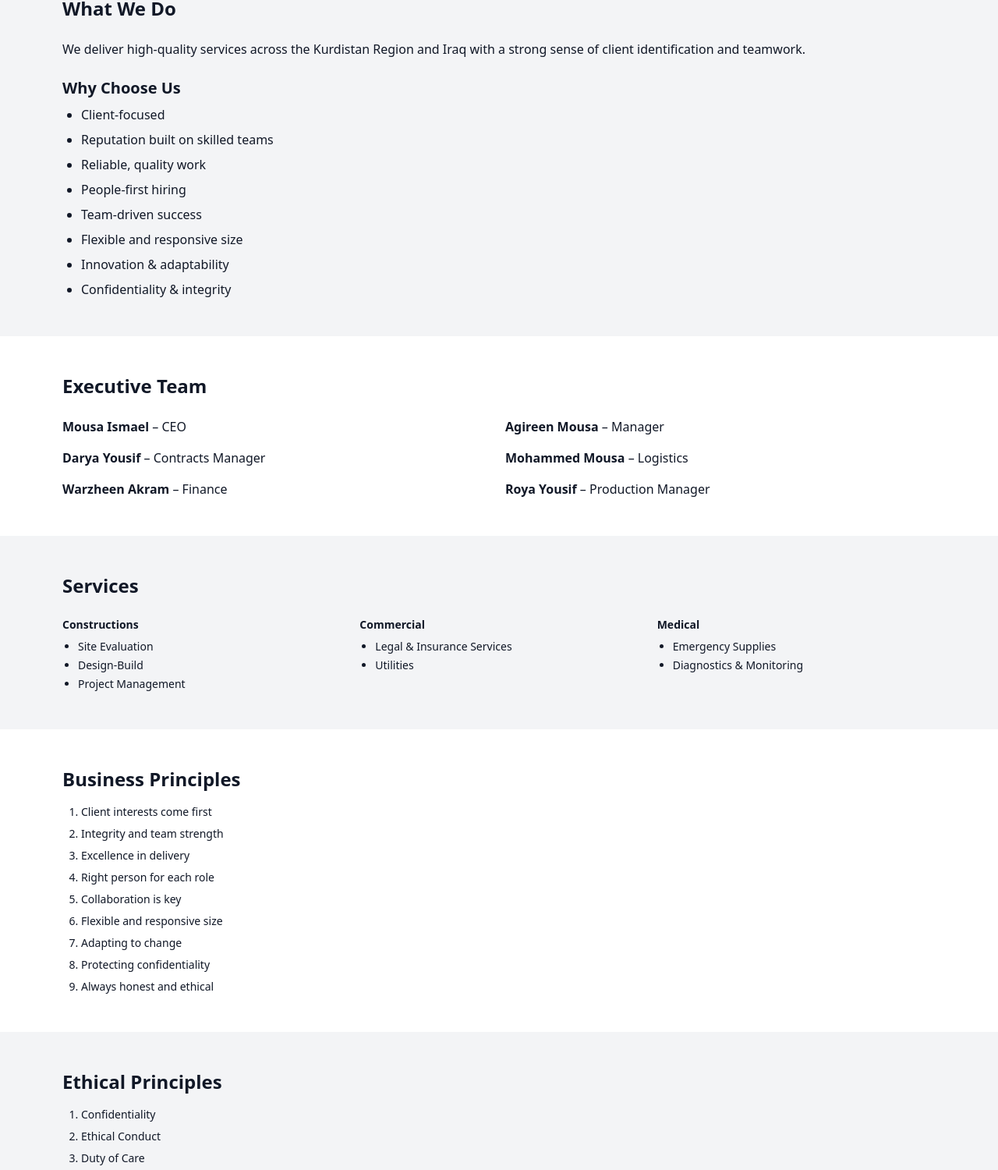
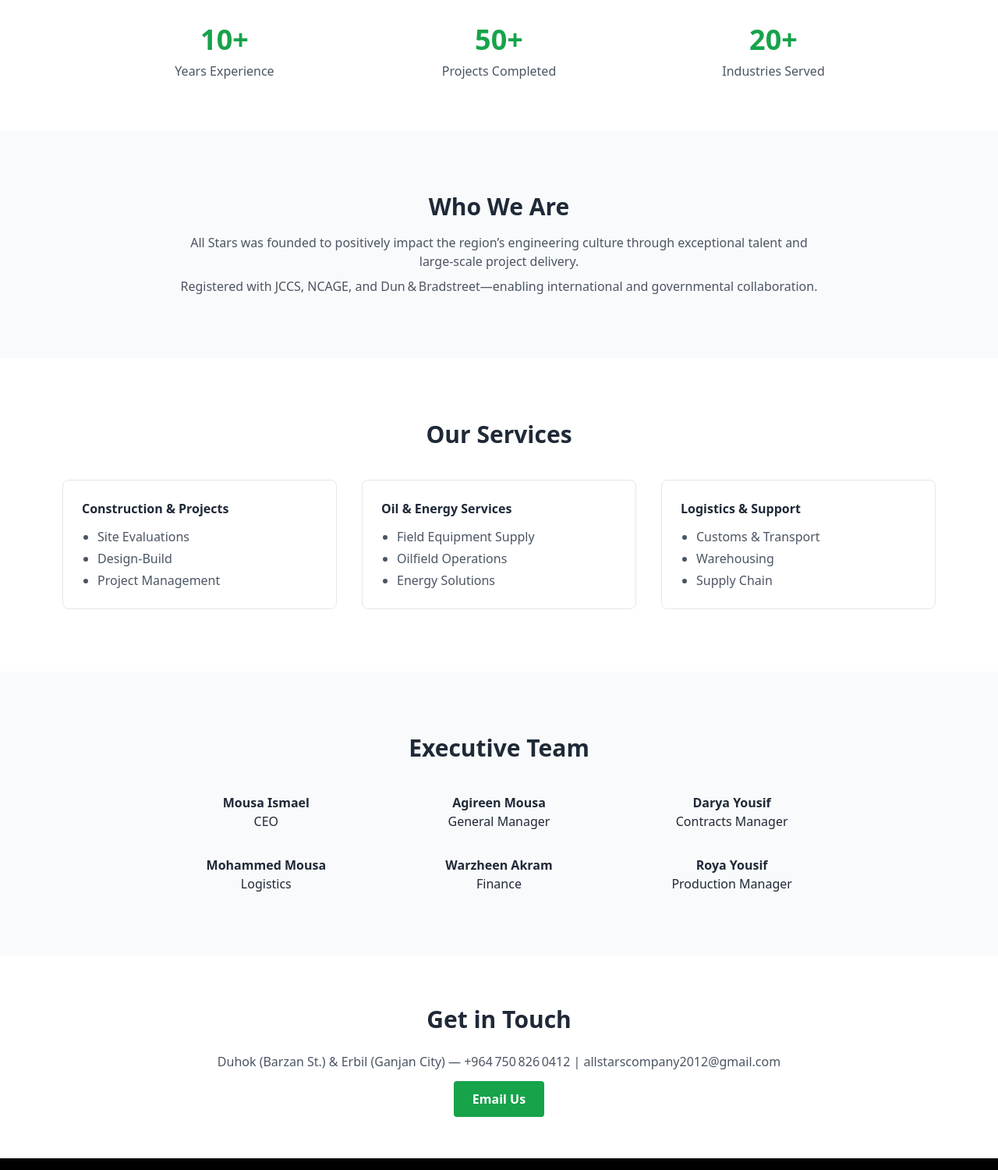
Before and after one commit to rondikmousa/allstars, a plain HTML site: page index.html in a window 1280 px wide. Shown: the part 833-2333 px from the top of the page at 78% size. Drawn offline with nearby package versions, Linux system fonts and the light colour scheme.

Commit message:
Update index.html

```diff
--- a/index.html
+++ b/index.html
@@ -3,151 +3,130 @@
 <head>
 <meta charset="UTF-8" />
 <meta name="viewport" content="width=device-width, initial-scale=1.0" />
-<title>All Stars Company</title>
+<title>All Stars Engineering Solutions</title>
 <script src="https://cdn.tailwindcss.com"></script>
 </head>
-<body class="bg-gray-50 text-gray-900">
+<body class="font-sans antialiased text-gray-800">
 
-<header class="bg-black text-white p-6">
-<div class="flex items-center justify-center space-x-4">
-<img src="allstars.png" alt="All Stars Logo" class="h-12 w-auto">
-<h1 class="text-3xl font-bold">KRG IRAQ ENGINEERING SOLUTIONS</h1>
+<!-- Hero Section -->
+<header class="relative h-screen bg-cover bg-center" style="background-image:url('allstars-hero.jpg');">
+<div class="absolute inset-0 bg-black bg-opacity-50"></div>
+<nav class="relative z-10 flex justify-between items-center p-8">
+<img src="allstars.png" alt="Logo" class="h-12">
+<ul class="space-x-8 hidden md:flex">
+<li><a href="#about" class="text-white hover:text-gray-300">About</a></li>
+<li><a href="#services" class="text-white hover:text-gray-300">Services</a></li>
+<li><a href="#team" class="text-white hover:text-gray-300">Team</a></li>
+<li><a href="#contact" class="text-white hover:text-gray-300">Contact</a></li>
+</ul>
+</nav>
+<div class="relative z-10 flex flex-col items-center justify-center h-full text-center px-4">
+<h1 class="text-4xl md:text-6xl text-white font-bold">Engineering Excellence<br />Across Kurdistan & Iraq</h1>
+<p class="mt-4 text-lg md:text-2xl text-gray-200 max-w-2xl">
+Delivering safe, reliable, and sustainable solutions across energy, construction, and more.
+</p>
+<a href="#services" class="mt-8 px-6 py-3 bg-green-600 text-white font-semibold rounded hover:bg-green-700">
+Explore Our Services
+</a>
 </div>
 </header>
 
-<section class="py-10 text-center">
-<h2 class="text-xl font-semibold uppercase tracking-widest text-gray-700">Sectors</h2>
-<p class="mt-4 text-gray-600 max-w-4xl mx-auto">
-DESIGN & CONSTRUCTION | ENERGY | FOOD & BEVERAGE | MEDIA | TECHNOLOGY & DIGITAL | WATER | SPORT | MANUFACTURING | FINANCIAL SERVICES | HEALTH | TOURISM
-</p>
-</section>
-
-<section class="bg-white py-12 px-6 md:px-20">
-<h2 class="text-2xl font-bold mb-4">About All Star</h2>
-<p class="mb-4">ALLSTAR was founded to deliver solutions that positively impacted the business culture in Iraq & KRG. The team at ALLSTAR comprises excellent experts involved in large-scale projects worldwide.</p>
-
-<h3 class="text-xl font-semibold mt-6">Our Team</h3>
-<p class="mb-4">Join world-leading talents and a visionary community aiming to make ideas come true.</p>
-
-<h3 class="text-xl font-semibold mt-6">Our Partner</h3>
-<p class="mb-4">All partners work toward progressive goals, based on core principles for lasting impact.</p>
-
-<h3 class="text-xl font-semibold mt-6">Our Vision</h3>
-<p class="mb-4">Offer unique journeys to our partners, employees, and communities through meaningful experiences.</p>
-
-<h3 class="text-xl font-semibold mt-6">Our Purpose</h3>
-<p class="mb-4">We aim to make a legacy that improves the world.</p>
-</section>
-
-<section class="bg-gray-100 py-12 px-6 md:px-20">
-<h2 class="text-2xl font-bold mb-6">What We Do</h2>
-<p class="mb-4">We deliver high-quality services across the Kurdistan Region and Iraq with a strong sense of client identification and teamwork.</p>
-
-<h3 class="text-xl font-semibold mt-6">Why Choose Us</h3>
-<ul class="list-disc ml-6 space-y-2 mt-2">
-<li>Client-focused</li>
-<li>Reputation built on skilled teams</li>
-<li>Reliable, quality work</li>
-<li>People-first hiring</li>
-<li>Team-driven success</li>
-<li>Flexible and responsive size</li>
-<li>Innovation & adaptability</li>
-<li>Confidentiality & integrity</li>
-</ul>
-</section>
-
-<section class="bg-white py-12 px-6 md:px-20">
-<h2 class="text-2xl font-bold mb-6">Executive Team</h2>
-<div class="grid md:grid-cols-2 gap-4">
-<p><strong>Mousa Ismael</strong> – CEO</p>
-<p><strong>Agireen Mousa</strong> – Manager</p>
-<p><strong>Darya Yousif</strong> – Contracts Manager</p>
-<p><strong>Mohammed Mousa</strong> – Logistics</p>
-<p><strong>Warzheen Akram</strong> – Finance</p>
-<p><strong>Roya Yousif</strong> – Production Manager</p>
+<!-- Stats Section -->
+<section class="py-16 bg-white text-center">
+<div class="max-w-5xl mx-auto grid grid-cols-1 sm:grid-cols-3 gap-8">
+<div>
+<h2 class="text-4xl font-bold text-green-600">10+</h2>
+<p class="mt-2 text-gray-600">Years Experience</p>
+</div>
+<div>
+<h2 class="text-4xl font-bold text-green-600">50+</h2>
+<p class="mt-2 text-gray-600">Projects Completed</p>
+</div>
+<div>
+<h2 class="text-4xl font-bold text-green-600">20+</h2>
+<p class="mt-2 text-gray-600">Industries Served</p>
+</div>
 </div>
 </section>
 
-<section class="bg-gray-100 py-12 px-6 md:px-20">
-<h2 class="text-2xl font-bold mb-6">Services</h2>
-<div class="grid md:grid-cols-2 lg:grid-cols-3 gap-6 text-sm">
-<div>
-<h3 class="font-semibold mb-2">Constructions</h3>
-<ul class="list-disc ml-5 space-y-1">
-<li>Site Evaluation</li>
+<!-- About Section -->
+<section id="about" class="py-20 bg-gray-50">
+<div class="max-w-4xl mx-auto px-4 text-center">
+<h2 class="text-3xl font-bold text-gray-800">Who We Are</h2>
+<p class="mt-4 text-gray-600">
+All Stars was founded to positively impact the region’s engineering culture through exceptional talent and large‑scale project delivery.
+</p>
+<p class="mt-2 text-gray-600">
+Registered with JCCS, NCAGE, and Dun & Bradstreet—enabling international and governmental collaboration.
+</p>
+</div>
+</section>
+
+<!-- Services Section -->
+<section id="services" class="py-20 bg-white">
+<div class="max-w-6xl mx-auto px-4">
+<h2 class="text-3xl font-bold text-center mb-10">Our Services</h2>
+<div class="grid md:grid-cols-2 lg:grid-cols-3 gap-8">
+<div class="p-6 border rounded-lg hover:shadow-lg transition">
+<h3 class="font-semibold mb-3">Construction & Projects</h3>
+<ul class="list-disc ml-5 text-gray-600 space-y-1">
+<li>Site Evaluations</li>
 <li>Design-Build</li>
 <li>Project Management</li>
 </ul>
 </div>
-<div>
-<h3 class="font-semibold mb-2">Commercial</h3>
-<ul class="list-disc ml-5 space-y-1">
-<li>Legal & Insurance Services</li>
-<li>Utilities</li>
+<div class="p-6 border rounded-lg hover:shadow-lg transition">
+<h3 class="font-semibold mb-3">Oil & Energy Services</h3>
+<ul class="list-disc ml-5 text-gray-600 space-y-1">
+<li>Field Equipment Supply</li>
+<li>Oilfield Operations</li>
+<li>Energy Solutions</li>
 </ul>
 </div>
-<div>
-<h3 class="font-semibold mb-2">Medical</h3>
-<ul class="list-disc ml-5 space-y-1">
-<li>Emergency Supplies</li>
-<li>Diagnostics & Monitoring</li>
+<div class="p-6 border rounded-lg hover:shadow-lg transition">
+<h3 class="font-semibold mb-3">Logistics & Support</h3>
+<ul class="list-disc ml-5 text-gray-600 space-y-1">
+<li>Customs & Transport</li>
+<li>Warehousing</li>
+<li>Supply Chain</li>
 </ul>
 </div>
-<!-- Add more categories similarly... -->
-</div>
-</section>
-
-<section class="bg-white py-12 px-6 md:px-20">
-<h2 class="text-2xl font-bold mb-4">Business Principles</h2>
-<ul class="list-decimal ml-6 space-y-2 text-sm">
-<li>Client interests come first</li>
-<li>Integrity and team strength</li>
-<li>Excellence in delivery</li>
-<li>Right person for each role</li>
-<li>Collaboration is key</li>
-<li>Flexible and responsive size</li>
-<li>Adapting to change</li>
-<li>Protecting confidentiality</li>
-<li>Always honest and ethical</li>
-</ul>
-</section>
-
-<section class="bg-gray-100 py-12 px-6 md:px-20">
-<h2 class="text-2xl font-bold mb-4">Ethical Principles</h2>
-<ul class="list-decimal ml-6 space-y-2 text-sm">
-<li>Confidentiality</li>
-<li>Ethical Conduct</li>
-<li>Duty of Care</li>
-<li>Transparency in Contracts</li>
-<li>Fair Fees</li>
-<li>Honest Payment</li>
-<li>Respect for Intellectual Property</li>
-</ul>
-</section>
-
-<section class="bg-white py-12 px-6 md:px-20">
-<h2 class="text-2xl font-bold mb-4">Our Locations</h2>
-<div class="grid md:grid-cols-2 gap-6 text-sm">
-<div>
-<h3 class="font-semibold">Duhok, KRG, Iraq</h3>
-<p>Barzan Street</p>
-<p>Phone: +964 750 826 0412</p>
-<p>Email: allstarscompany2012@gmail.com</p>
-</div>
-<div>
-<h3 class="font-semibold">Erbil, KRG, Iraq</h3>
-<p>Ganjan City</p>
-<p>Phone: +964 750 826 0412</p>
-<p>Email: allstarscompany2012@gmail.com</p>
 </div>
 </div>
 </section>
 
-<footer class="bg-black text-white py-6 text-center text-sm">
-<div class="flex flex-col items-center space-y-2">
-<img src="allstars.png" alt="All Stars Logo" class="h-10 w-auto">
-<p>© 2025 All Stars Company – allstarscompany2012@gmail.com</p>
+<!-- Team Section -->
+<section id="team" class="py-20 bg-gray-50">
+<div class="max-w-4xl mx-auto px-4 text-center">
+<h2 class="text-3xl font-bold mb-10">Executive Team</h2>
+<div class="grid sm:grid-cols-2 md:grid-cols-3 gap-8">
+<div><p><strong>Mousa Ismael</strong><br />CEO</p></div>
+<div><p><strong>Agireen Mousa</strong><br />General Manager</p></div>
+<div><p><strong>Darya Yousif</strong><br />Contracts Manager</p></div>
+<div><p><strong>Mohammed Mousa</strong><br />Logistics</p></div>
+<div><p><strong>Warzheen Akram</strong><br />Finance</p></div>
+<div><p><strong>Roya Yousif</strong><br />Production Manager</p></div>
 </div>
+</div>
+</section>
+
+<!-- Contact Section -->
+<section id="contact" class="py-16 bg-white">
+<div class="max-w-4xl mx-auto px-4 text-center">
+<h2 class="text-3xl font-bold mb-6">Get in Touch</h2>
+<p class="mb-6 text-gray-600">
+Duhok (Barzan St.) & Erbil (Ganjan City) — +964 750 826 0412 | allstarscompany2012@gmail.com
+</p>
+<a href="mailto:allstarscompany2012@gmail.com" class="px-6 py-3 bg-green-600 text-white font-semibold rounded hover:bg-green-700">
+Email Us
+</a>
+</div>
+</section>
+
+<!-- Footer -->
+<footer class="bg-black text-white py-8 text-center">
+<img src="allstars.png" alt="All Stars Logo" class="h-10 mx-auto mb-4">
+<p>© 2025 All Stars Company • allstarscompany2012@gmail.com</p>
 </footer>
 
 </body>
```
